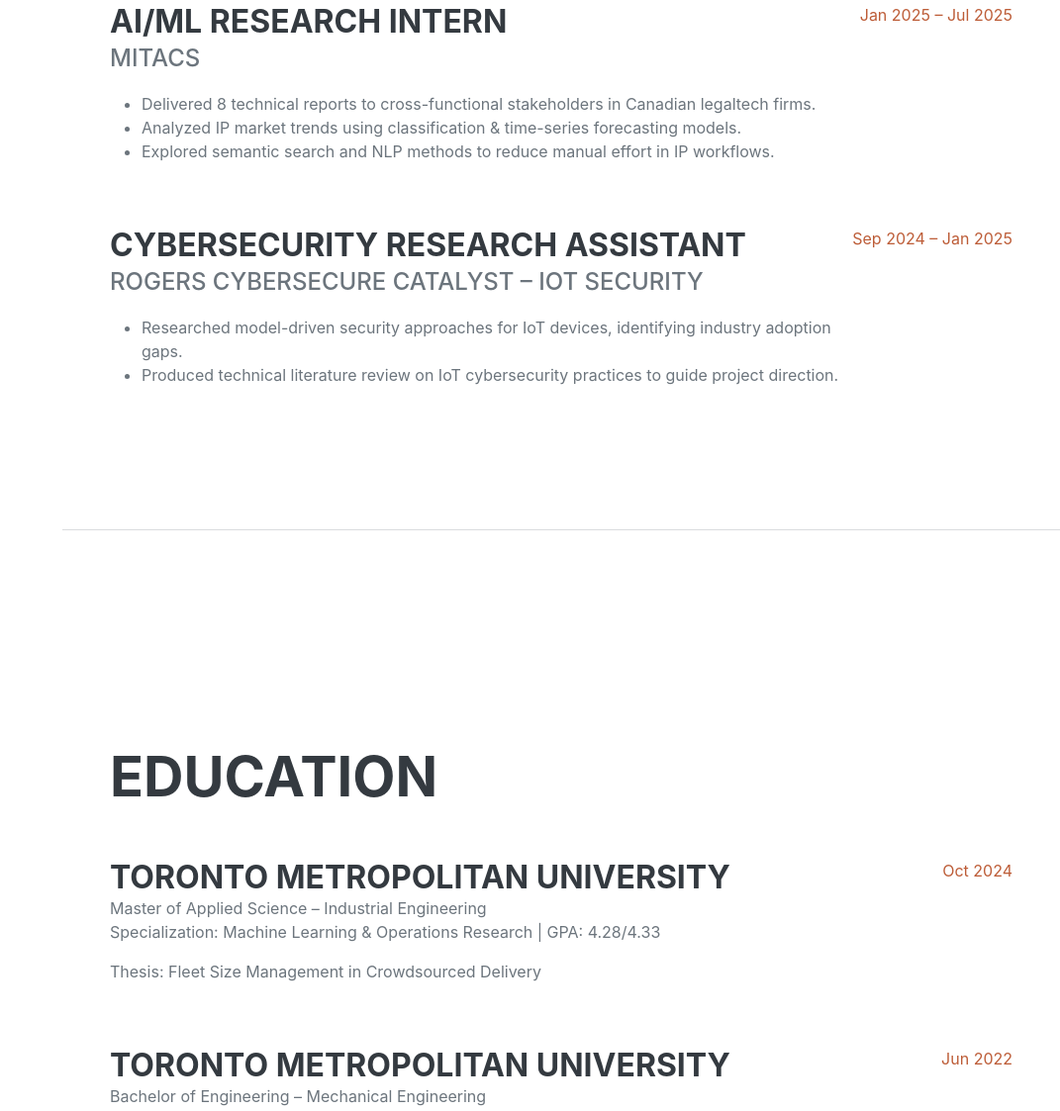
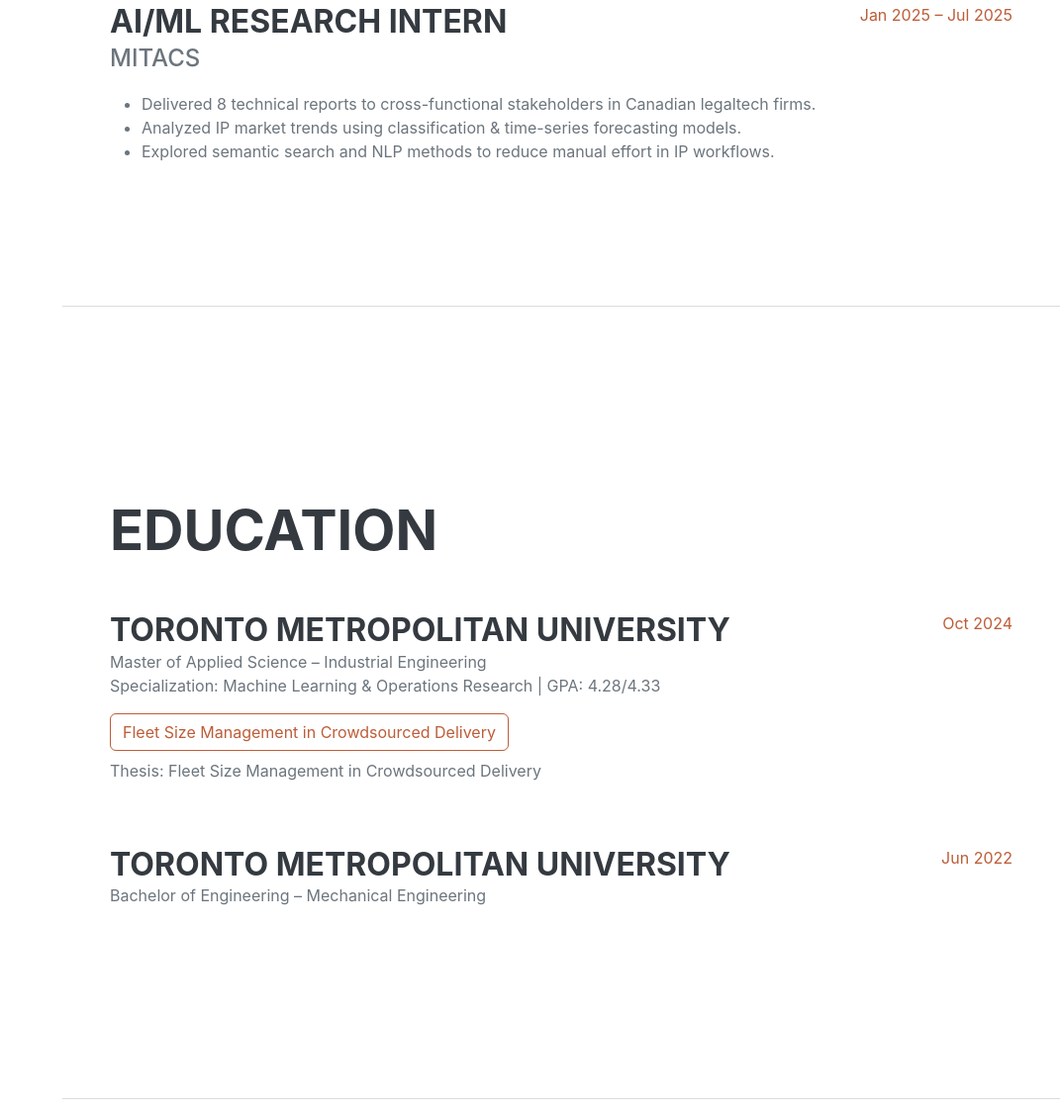
Before and after one commit to sahilpbhatt/sahilbhatt.github.io, a website: page index.html in a window 1280 px wide. Shown: the part 1316-2439 px from the top of the page at 99% size, without its empty margins (209-1280 px from the left). Drawn offline with nearby package versions, Linux system fonts and the light colour scheme; a web font is replaced by a local one.

Commit message:
Update index.html

```diff
--- a/index.html
+++ b/index.html
@@ -102,16 +102,6 @@
           <div class="flex-shrink-0"><span class="text-primary">Jan 2025 – Jul 2025</span></div>
         </div>
 
-        <div class="d-flex flex-column flex-md-row justify-content-between mb-5">
-          <div class="flex-grow-1">
-            <h3 class="mb-0">Cybersecurity Research Assistant</h3>
-            <div class="subheading mb-3">Rogers Cybersecure Catalyst – IoT Security</div>
-            <ul>
-              <li>Researched model-driven security approaches for IoT devices, identifying industry adoption gaps.</li>
-              <li>Produced technical literature review on IoT cybersecurity practices to guide project direction.</li>
-            </ul>
-          </div>
-          <div class="flex-shrink-0"><span class="text-primary">Sep 2024 – Jan 2025</span></div>
         </div>
       </div>
     </section>
@@ -127,6 +117,9 @@
             <h3 class="mb-0">Toronto Metropolitan University</h3>
             <div>Master of Applied Science – Industrial Engineering</div>
             <p>Specialization: Machine Learning & Operations Research | GPA: 4.28/4.33</p>
+              <a href="https://rshare.library.torontomu.ca/articles/thesis/Optimizing_fleet_size_management_in_crowdsourced_delivery_balancing_platform_service_level_and_driver_utilization/29391782?file=55610306" class="btn btn-outline-primary mb-2" target="_blank">
+  Fleet Size Management in Crowdsourced Delivery
+</a>
             <p>Thesis: Fleet Size Management in Crowdsourced Delivery</p>
           </div>
           <div class="flex-shrink-0"><span class="text-primary">Oct 2024</span></div>
@@ -167,7 +160,13 @@
       <div class="resume-section-content">
         <h2 class="mb-5">Awards</h2>
         <ul class="fa-ul mb-0">
-          <li><span class="fa-li"><i class="fas fa-trophy text-warning"></i></span> Finalist, Gilbert Laporte Student Paper Award (CORS 2025)</li>
+          <li>
+  <span class="fa-li"><i class="fas fa-trophy text-warning"></i></span>
+  <a href="https://www.linkedin.com/feed/update/urn:li:activity:7337951461810589696/" target="_blank">
+    Finalist, Gilbert Laporte Student Paper Award (CORS 2025)
+  </a>
+</li>
+
           <li><span class="fa-li"><i class="fas fa-trophy text-warning"></i></span> Queen Elizabeth II Graduate Scholarship, 2024 ($15,000)</li>
           <li><span class="fa-li"><i class="fas fa-trophy text-warning"></i></span> Graduate Fellowship, Toronto Metropolitan University, 2023 ($12,000)</li>
           <li><span class="fa-li"><i class="fas fa-trophy text-warning"></i></span> Graduate Development Award, TMU, 2023 ($6,000)</li>
```
